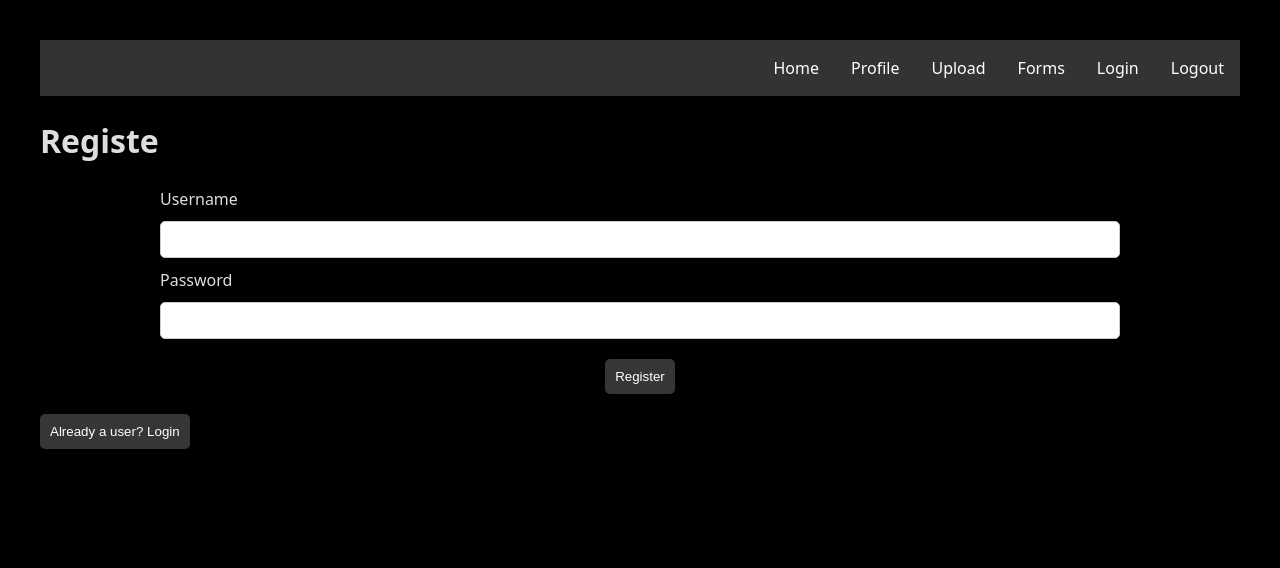
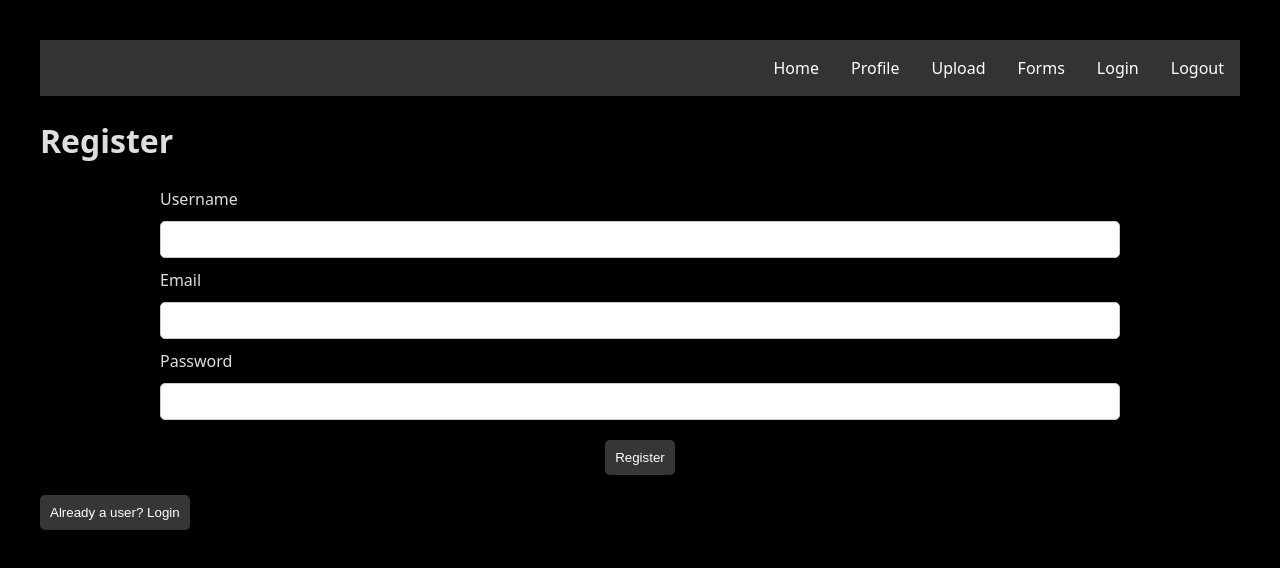
Before and after one commit to TopiAhola/js_week4_react, a React (Vite) app: page /login in a window 1280 px wide. Both pictures are taken after a click on the button "Not a user? Register". Shown: the top 568 px of the page. Built offline with nearby package versions, Linux system fonts and the light colour scheme.

Commit message:
RegisterForm.jsx työn alla
-Topi nuc

```diff
--- a/src/components/RegisterForm.jsx
+++ b/src/components/RegisterForm.jsx
@@ -5,20 +5,20 @@ import { useAuthentication } from "../hooks/apiHooks.js";
 const RegisterForm = () => {
 
 
-  const {postLogin} = useAuthentication();  //TODO:: postUser ?
-
+  const {postLogin, postUser} = useAuthentication();
   const initValues = {
     username: '',
+    emai: '',
     password: '',
   };
 
   //callback funktio useFormille
   const doRegister = async (inputData) => {
     console.log(inputData);
-    const loginResult = await postLogin(inputData);
+    const loginResult = await postUser(inputData);
 
     console.log(loginResult);
-    const token = loginResult.token;   //TODO: automaattinen kirjautuminen?
+    const token = loginResult.token;
 
     localStorage.setItem("token", token);
 
@@ -30,7 +30,7 @@ const RegisterForm = () => {
 
   return (
     <div>
-      <h1>Registe</h1>
+      <h1>Register</h1>
       <form onSubmit={ handleSubmit }>
         <div>
           <label htmlFor="register_user">Username</label>
@@ -40,6 +40,16 @@ const RegisterForm = () => {
             id="register_user"
             onChange={ handleInputChange }
             autoComplete="username"
+          />
+        </div>
+        <div>
+          <label htmlFor="register_email">Email</label>
+          <input
+            name="email"
+            type="text"
+            id="register_email"
+            onChange={ handleInputChange }
+            autoComplete="email"
           />
         </div>
         <div>
--- a/src/hooks/apiHooks.js
+++ b/src/hooks/apiHooks.js
@@ -69,12 +69,16 @@ const useUser = () => {
     }
 
     const postResult = fetchData(
-      'https://media2.edu.metropolia.fi/auth-api/api/v1/users/token',
+      'https://media2.edu.metropolia.fi/auth-api/api/v1/users/',
       options
     );
     return postResult;
 
   }
+
+
+
+
   return {getUserByToken, postUser}
 }
 
```
Also changed, not shown: 1 other file (tests, documents, lock files or other folders).
